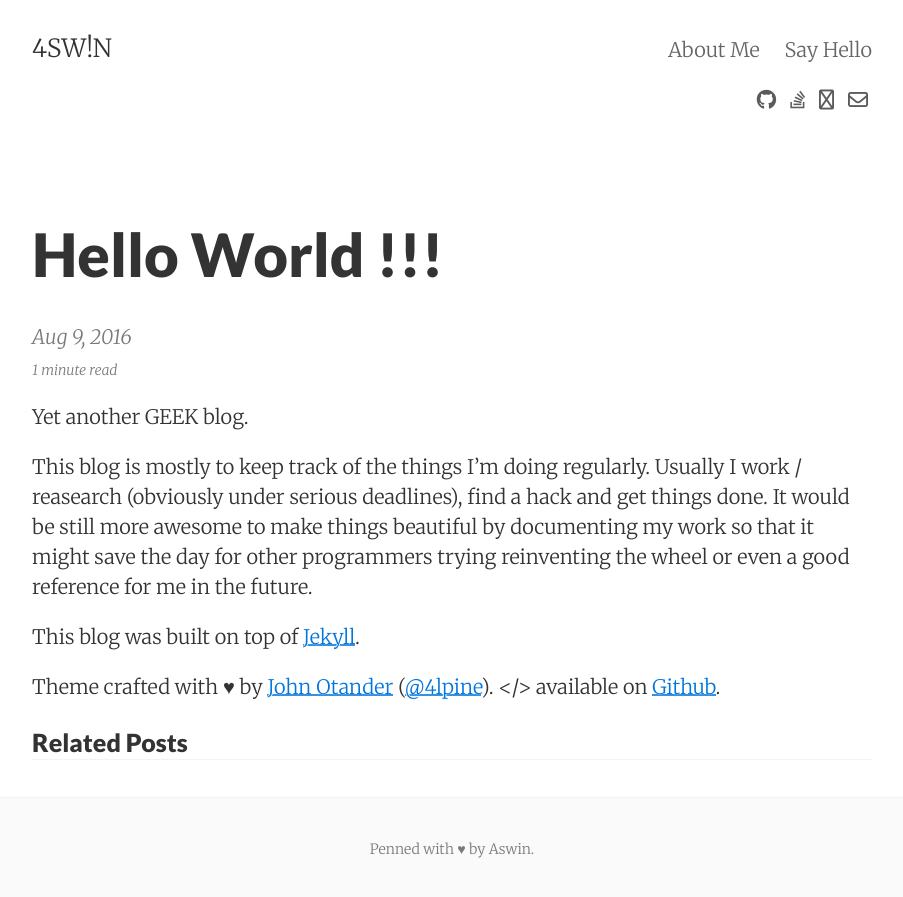
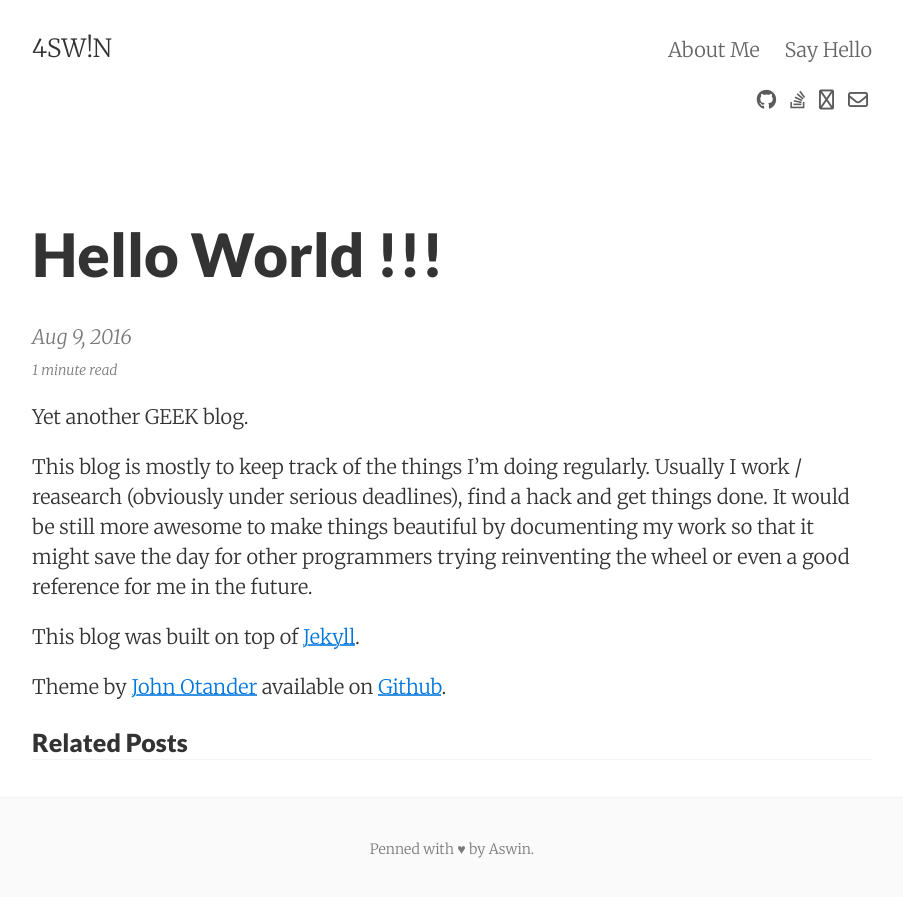
Before and after one commit to aswinkp/aswinkp.github.io, a Jekyll site: the page built from _posts/2016-08-09-hello-world.md, in a window 1280 px wide. Shown: the top 897 px of the page, without its empty margins (188-1091 px from the left). Built offline with Jekyll 4.4.1, drawn with Linux system fonts in a browser that asks for light colours; nearby versions of some CDN libraries.

```diff
--- a/_posts/2016-08-09-hello-world.md
+++ b/_posts/2016-08-09-hello-world.md
@@ -12,4 +12,4 @@
 
 This blog was built on top of [Jekyll](https://jekyllrb.com/).
 
-Theme crafted with &hearts; by <a href="http://johnotander.com">John Otander</a> (<a href="https://twitter.com/4lpine">@4lpine</a>). &lt;/&gt; available on <a href="https://github.com/johnotander/pixyll">Github</a>.
+Theme by <a href="http://johnotander.com">John Otander</a> available on <a href="https://github.com/johnotander/pixyll">Github</a>.
```
